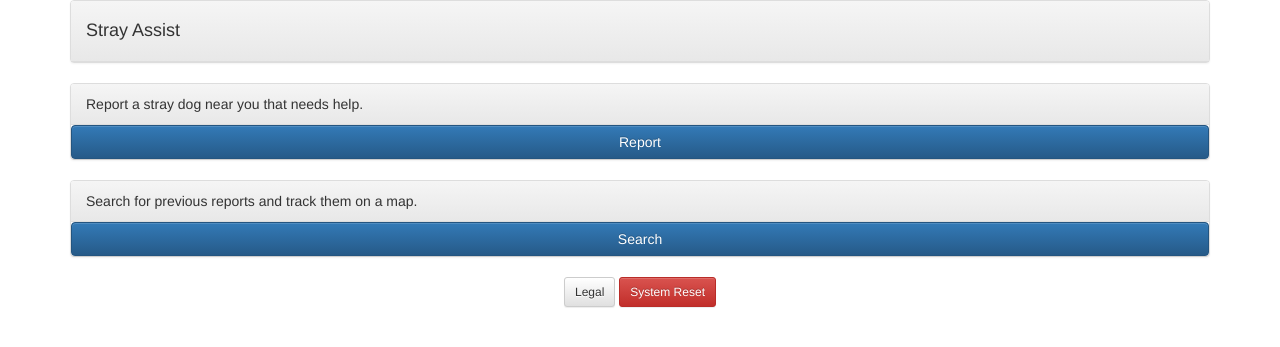
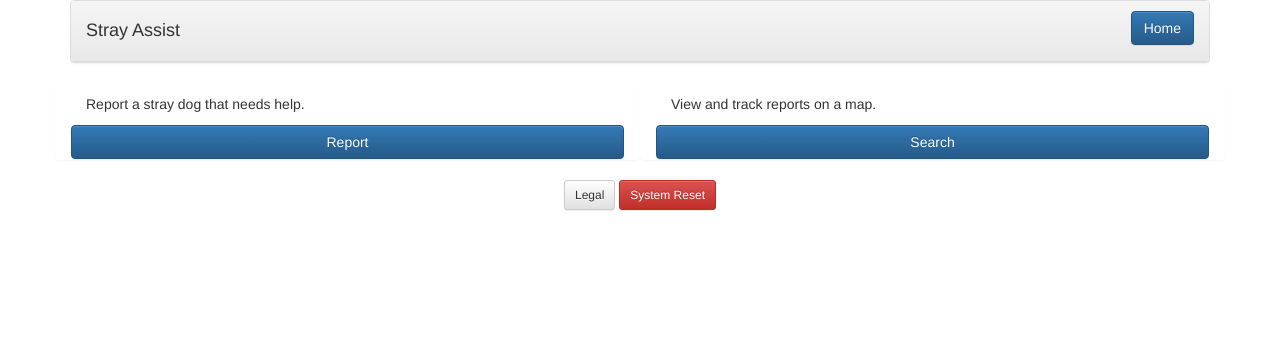
Before and after one commit to vvaswani/bluemix-stray-assist, a PHP site: template views/index.twig in a window 1280 px wide. Shown: the top 347 px of the page. Run offline with PHP 8.4, Linux system fonts and the light colour scheme; the template is opened without the code that fills it, so the values that code supplies are empty; some libraries are stand-ins or nearby versions.

Commit message:
Layout fixes

```diff
--- a/views/index.twig
+++ b/views/index.twig
@@ -20,6 +20,7 @@
       <div class="panel panel-default">
         <div class="panel-heading clearfix">
           <h4 class="pull-left">Stray Assist</h4>
+          <a href="{{ app.url_generator.generate('index') }}" class="pull-right btn btn-primary btn">Home</a>
         </div>
       </div>
 
@@ -35,17 +36,19 @@
       </div>
       {% endfor %}
 
-      <div class="panel panel-default">
-        <div class="panel-heading">Report a stray dog near you that needs help.</div>
-        <div class="btn-group btn-group-justified">
-          <a role="button" class="btn btn-primary" href="{{ app.url_generator.generate('report') }}">Report</a>
+      <div class="row">
+        <div class="col-sm-6 panel">
+          <div class="panel-heading">Report a stray dog that needs help.</div>
+          <div class="btn-group btn-group-justified">
+            <a role="button" class="btn btn-primary" href="{{ app.url_generator.generate('report') }}">Report</a>
+          </div>
         </div>
-      </div>
 
-      <div class="panel panel-default">
-        <div class="panel-heading">Search for previous reports and track them on a map.</div>
-        <div class="btn-group btn-group-justified">
-          <a role="button" class="btn btn-primary" href="{{ app.url_generator.generate('search') }}">Search</a>
+        <div class="col-sm-6 panel">
+          <div class="panel-heading">View and track reports on a map.</div>
+          <div class="btn-group btn-group-justified">
+            <a role="button" class="btn btn-primary" href="{{ app.url_generator.generate('search') }}">Search</a>
+          </div>
         </div>
       </div>
     </div>
```
